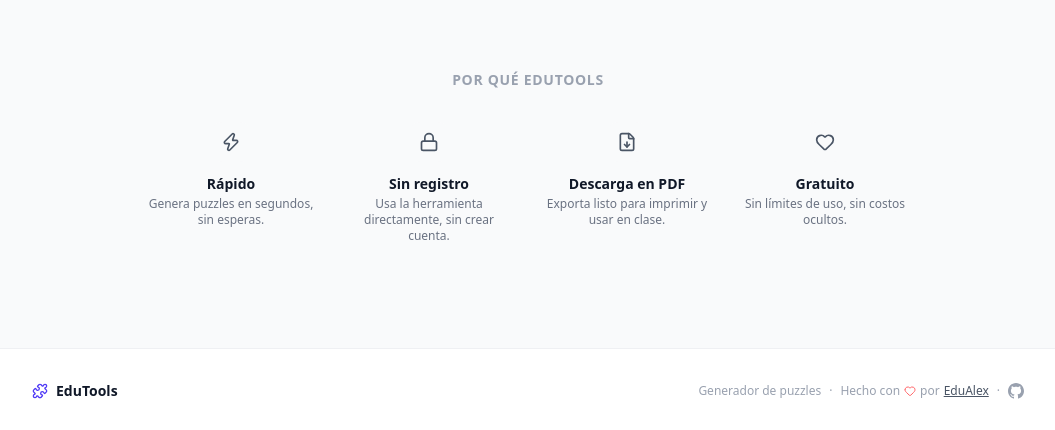
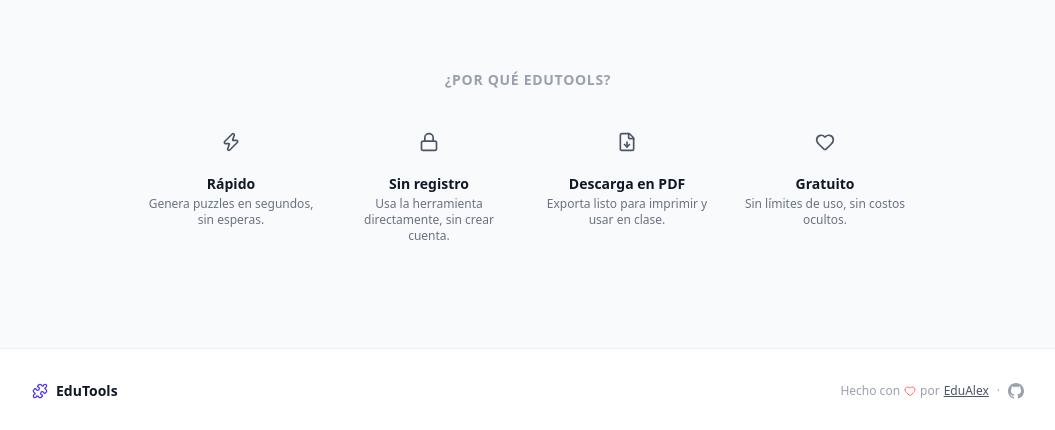
Before and after one commit to alexcuadroo/edutools, a React (Vite) app: page / in a window 1280 px wide. Shown: the part 756-1186 px from the top of the page, without its empty margins (112-1167 px from the left). Built offline with nearby package versions, Linux system fonts and the light colour scheme.

Commit message:
fix: ajusta textos en Footer y HomePage
- Footer: elimina texto redundante 'Generador de puzzles' y
  su separador, dejando solo 'Hecho con ❤ por EduAlex'
- HomePage: agrega signo de interrogación a 'Por qué EduTools'
  pasando a '¿Por qué EduTools?' para correcta ortografía

```diff
--- a/src/components/layout/Footer.tsx
+++ b/src/components/layout/Footer.tsx
@@ -25,8 +25,6 @@
           EduTools
         </Link>
         <p className="text-xs text-gray-400 flex items-center gap-1">
-          Generador de puzzles
-          <span className="mx-1">·</span>
           Hecho con
           <Heart className="w-3 h-3 text-red-400" />
           por
--- a/src/pages/HomePage.tsx
+++ b/src/pages/HomePage.tsx
@@ -100,7 +100,7 @@
 
       <div className="max-w-3xl mx-auto">
         <h2 className="text-center text-sm font-semibold text-gray-400 uppercase tracking-wider mb-8">
-          Por qué EduTools
+          ¿Por qué EduTools?
         </h2>
         <div className="grid grid-cols-2 sm:grid-cols-4 gap-6">
           {FEATURES.map((feature) => {
```
